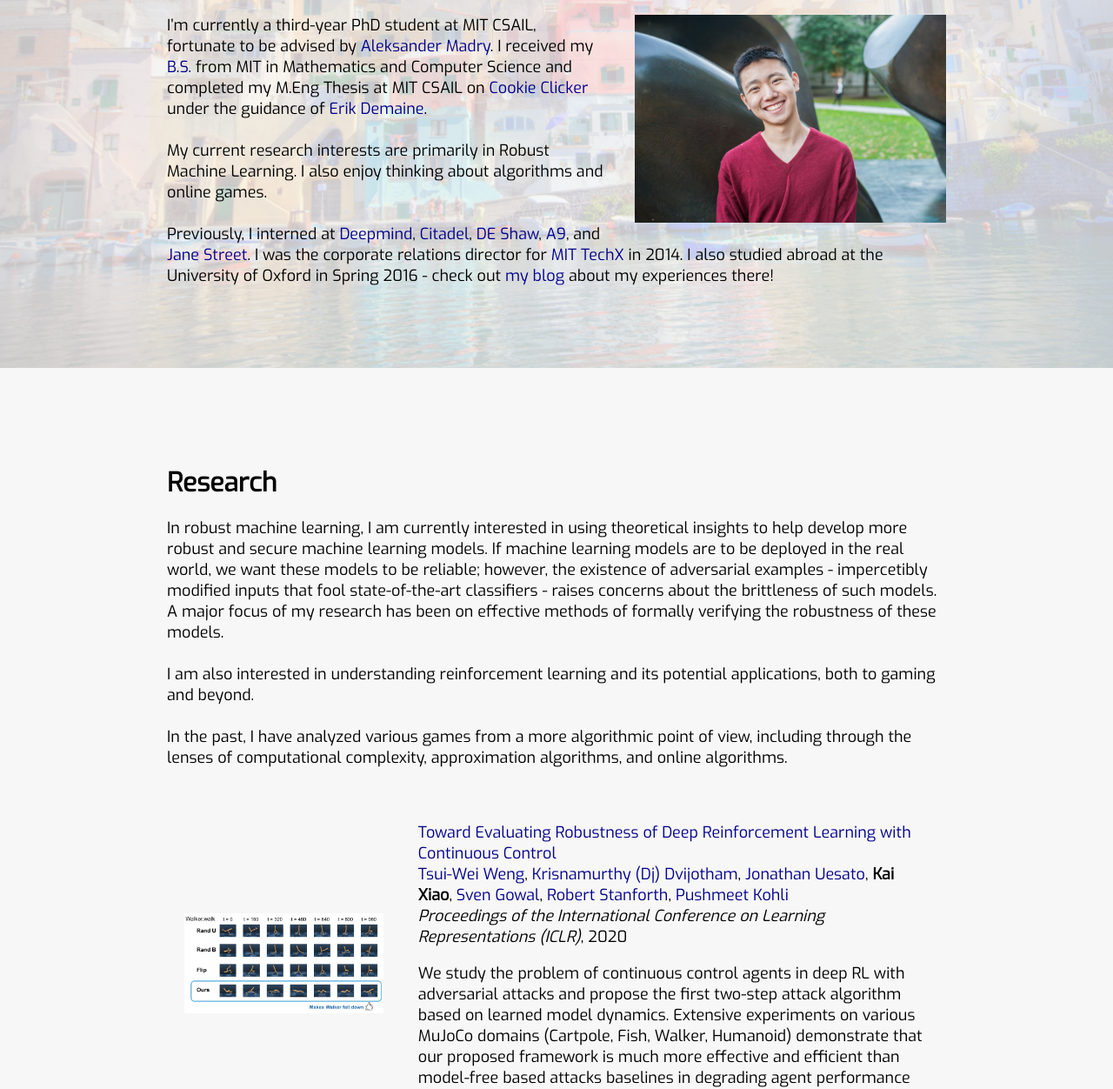
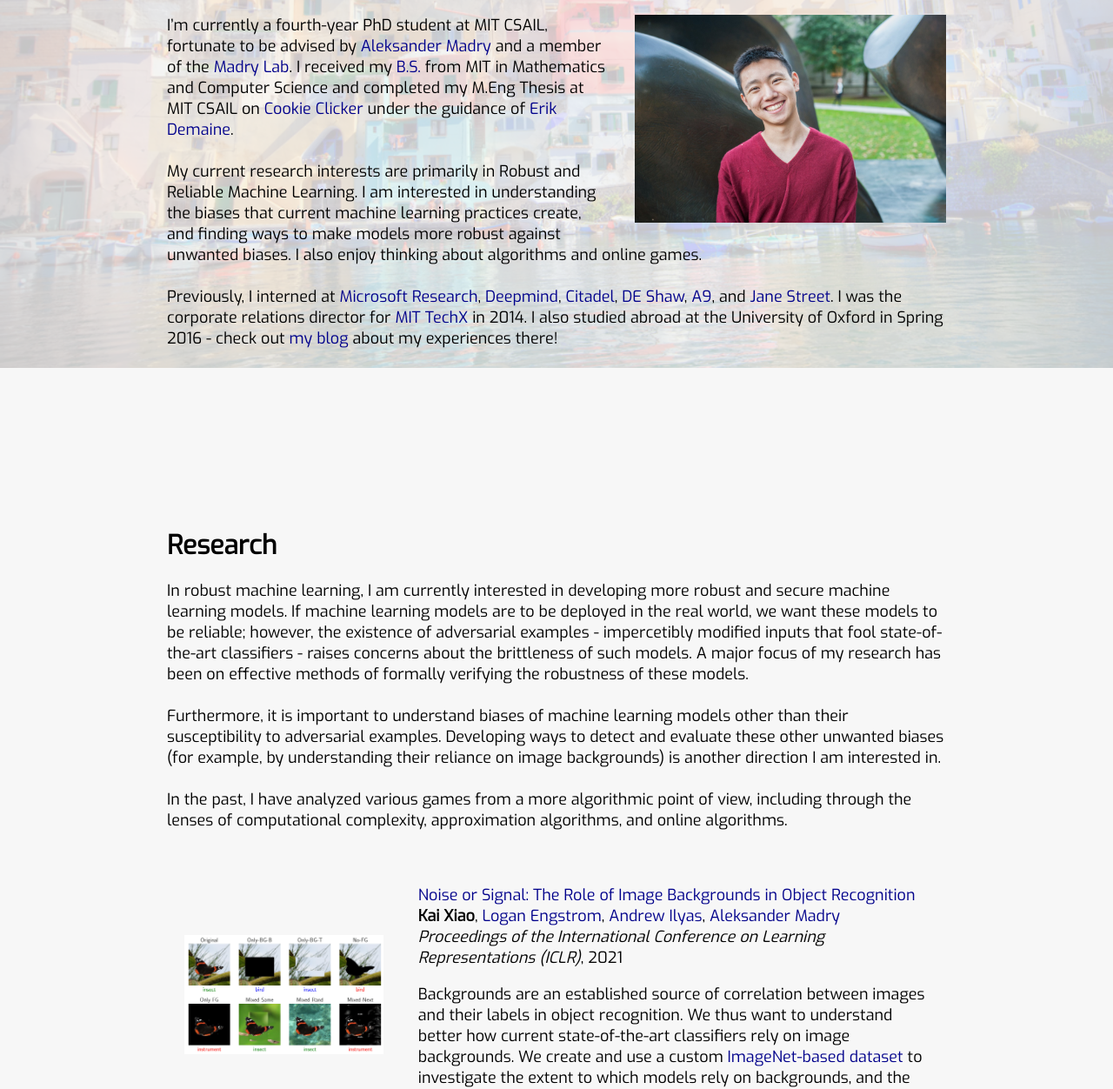
Before and after one commit to kaixiao/kaixiao.github.io, a plain HTML site: page index.html in a window 1280 px wide. Shown: the part 377-1629 px from the top of the page at 87% size. Drawn offline with Linux system fonts and the light colour scheme.

Commit message:
Update Feb 20 2021

```diff
--- a/index.html
+++ b/index.html
@@ -35,23 +35,23 @@
     <h1> Bio </h1>
     <p>
       <img src="img/KaiXiao.jpg" width="40%" style="margin-left: 30px; float:right; margin-top: 0px; margin-bottom: 10px;" />
-      I’m currently a third-year PhD student at MIT CSAIL, fortunate to be advised by <a href=https://people.csail.mit.edu/madry/>Aleksander Madry</a>. I received my <a href="game.html">B.S.</a> from MIT in Mathematics and Computer Science and completed my M.Eng Thesis at MIT CSAIL on <a href="http://erikdemaine.org/theses/kxiaoM.pdf">Cookie Clicker</a> under the guidance of <a href="http://erikdemaine.org/">Erik Demaine</a>.
+      I’m currently a fourth-year PhD student at MIT CSAIL, fortunate to be advised by <a href=https://people.csail.mit.edu/madry/>Aleksander Madry</a> and a member of the <a href=http://madry-lab.ml/>Madry Lab</a>. I received my <a href="game.html">B.S.</a> from MIT in Mathematics and Computer Science and completed my M.Eng Thesis at MIT CSAIL on <a href="http://erikdemaine.org/theses/kxiaoM.pdf">Cookie Clicker</a> under the guidance of <a href="http://erikdemaine.org/">Erik Demaine</a>.
       <br />
       <br />
-      My current research interests are primarily in Robust Machine Learning. I also enjoy thinking about algorithms and online games.
+      My current research interests are primarily in Robust and Reliable Machine Learning. I am interested in understanding the biases that current machine learning practices create, and finding ways to make models more robust against unwanted biases. I also enjoy thinking about algorithms and online games.
       <br />
       <br />
-      Previously, I interned at <a href="https://www.deepmind.com/">Deepmind</a>, <a href="https://www.citadel.com/">Citadel</a>, <a href="http://www.deshaw.com/">DE Shaw</a>, <a href="https://a9.com/">A9</a>, and <a href="https://www.janestreet.com/">Jane Street</a>. I was the corporate relations director for <a href="https://techx.io/">MIT TechX</a> in 2014. I also studied abroad at the University of Oxford in Spring 2016 - check out <a href="https://kaikaixiao.wordpress.com/">my blog</a> about my experiences there! </div>
+      Previously, I interned at <a href="https://www.microsoft.com/en-us/research/">Microsoft Research</a>, <a href="https://www.deepmind.com/">Deepmind</a>, <a href="https://www.citadel.com/">Citadel</a>, <a href="http://www.deshaw.com/">DE Shaw</a>, <a href="https://a9.com/">A9</a>, and <a href="https://www.janestreet.com/">Jane Street</a>. I was the corporate relations director for <a href="https://techx.io/">MIT TechX</a> in 2014. I also studied abroad at the University of Oxford in Spring 2016 - check out <a href="https://kaikaixiao.wordpress.com/">my blog</a> about my experiences there! </div>
     </p>
     </div>
   </div>
   <div id = "research">
     <div id = "research-text">
     <h1> Research </h1>
-    In robust machine learning, I am currently interested in using theoretical insights to help develop more robust and secure machine learning models. If machine learning models are to be deployed in the real world, we want these models to be reliable; however, the existence of adversarial examples - impercetibly modified inputs that fool state-of-the-art classifiers - raises concerns about the brittleness of such models. A major focus of my research has been on effective methods of formally verifying the robustness of these models.
+    In robust machine learning, I am currently interested in developing more robust and secure machine learning models. If machine learning models are to be deployed in the real world, we want these models to be reliable; however, the existence of adversarial examples - impercetibly modified inputs that fool state-of-the-art classifiers - raises concerns about the brittleness of such models. A major focus of my research has been on effective methods of formally verifying the robustness of these models.
     <br />
     <br />
-    I am also interested in understanding reinforcement learning and its potential applications, both to gaming and beyond.
+    Furthermore, it is important to understand biases of machine learning models other than their susceptibility to adversarial examples. Developing ways to detect and evaluate these other unwanted biases (for example, by understanding their reliance on image backgrounds) is another direction I am interested in.
     <br />
     <br />
     In the past, I have analyzed various games from a more algorithmic point of view, including through the lenses of computational complexity, approximation algorithms, and online algorithms.
@@ -62,6 +62,26 @@
     <!--<h2> Preprints </h2>-->
     <table width="100%" align="center" border="0" cellspacing="0" cellpadding="20">
       <tbody>
+        <tr id='backgrounds'>
+          <td width="30%">
+            <img src="img/backgrounds-cover-img.png" width="100%">
+          </td>
+          <td valign="top" width="70%">
+            <p>
+              <a href="https://arxiv.org/abs/2006.09994">
+                Noise or Signal: The Role of Image Backgrounds in Object Recognition
+              </a>
+              <br>
+               <strong>Kai Xiao</strong>, <a href=http://loganengstrom.com/>Logan Engstrom</a>, <a href=http://andrewilyas.com/>Andrew Ilyas</a>, <a href=https://people.csail.mit.edu/madry/>Aleksander Madry</a>
+              <br>
+              <em>Proceedings of the International Conference on Learning Representations (ICLR)</em>, 2021
+              <br>
+            </p>
+            <p>
+              Backgrounds are an established source of correlation between images and their labels in object recognition. We thus want to understand better how current state-of-the-art classifiers rely on image backgrounds. We create and use a custom <a href="https://github.com/MadryLab/backgrounds_challenge">ImageNet-based dataset</a> to investigate the extent to which models rely on backgrounds, and the progression of this influence over time.
+            </p>
+          </td>
+        </tr>
         <tr id='mbrladv'>
           <td width="30%">
             <img src="img/mbrladv-cover-img.png" width="100%">
@@ -236,7 +256,7 @@
     <div id = "inspirationalquote"><h2>It's a magical world, Hobbes, ol' buddy... Let's go exploring!</h2></div>
 
     <div id="copyright">
-      Kai Xiao &#169 2020
+      Kai Xiao &#169 2021
     </div>
   </div>
   </body>
```
Also changed, not shown: img/backgrounds-cover-img.png (added), 3 other files.
